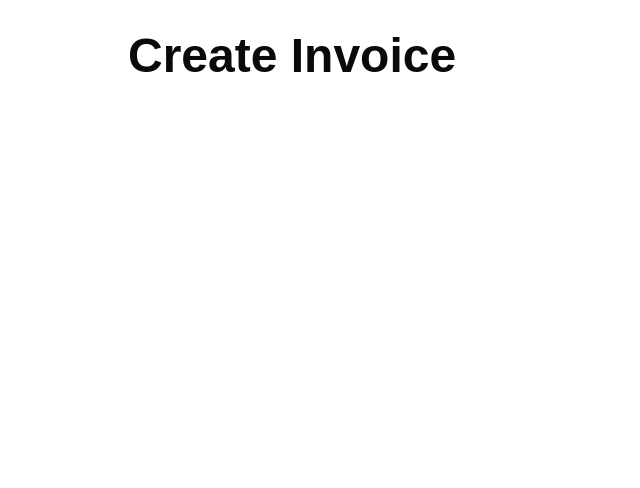
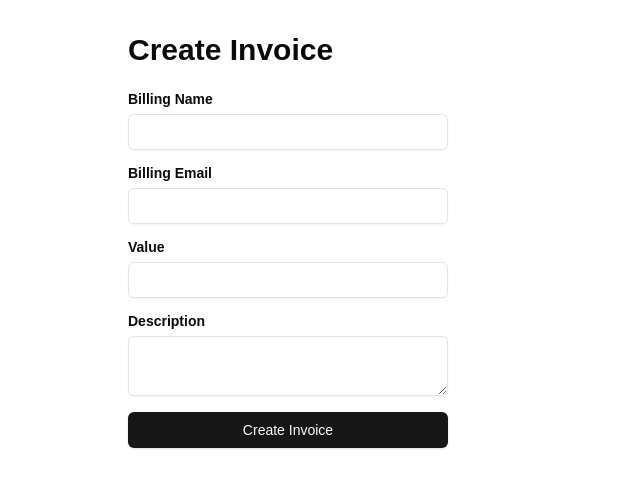
Before and after one commit to wangjiandev/my-invoicing-app, a Next.js app: page /invoices/new in a window 1280 px wide. Shown: the top 488 px of the page, without its empty margins (0-640 px from the left). Built offline with nearby package versions, Linux system fonts and the light colour scheme; no server answers; the database is empty.

Commit message:
chore: add drizzle

```diff
--- a/app/dashboard/page.tsx
+++ b/app/dashboard/page.tsx
@@ -17,7 +17,7 @@ export default function Page() {
   return (
     <main className="mx-auto my-8 flex h-full max-w-5xl flex-col gap-6">
       <div className="flex items-center justify-between">
-        <h1 className="text-5xl font-bold">Invoices</h1>
+        <h1 className="text-3xl font-bold">Invoices</h1>
         <div>
           <Button variant="ghost" className="inline-flex items-center gap-2" asChild>
             <Link href="/invoices/new">
--- a/app/invoices/new/page.tsx
+++ b/app/invoices/new/page.tsx
@@ -1,9 +1,49 @@
-export default function Page() {
+import { Label } from '@/components/ui/label'
+import { Textarea } from '@/components/ui/textarea'
+import { Input } from '@/components/ui/input'
+import { Button } from '@/components/ui/button'
+import { db } from '@/db'
+import { sql } from 'drizzle-orm'
+
+export default async function Page() {
+  const currentDatabase = await db.execute(sql`SELECT current_database()`)
+  console.log(currentDatabase)
   return (
     <main className="mx-auto my-8 flex h-full max-w-5xl flex-col gap-6">
       <div className="flex items-center justify-between">
-        <h1 className="text-5xl font-bold">Create Invoice</h1>
+        <h1 className="text-3xl font-bold">Create Invoice</h1>
       </div>
+      <form className="grid max-w-xs gap-4">
+        <div>
+          <Label htmlFor="name" className="mb-2 block font-semibold">
+            Billing Name
+          </Label>
+          <Input id="name" name="name" type="text" />
+        </div>
+        <div>
+          <Label htmlFor="email" className="mb-2 block font-semibold">
+            Billing Email
+          </Label>
+          <Input id="email" name="email" type="text" />
+        </div>
+        <div>
+          <Label htmlFor="value" className="mb-2 block font-semibold">
+            Value
+          </Label>
+          <Input id="value" name="value" type="text" />
+        </div>
+        <div>
+          <Label htmlFor="description" className="mb-2 block font-semibold">
+            Description
+          </Label>
+          <Textarea name="description" id="description" />
+        </div>
+        <div>
+          <Button className="w-full" type="submit">
+            Create Invoice
+          </Button>
+        </div>
+      </form>
     </main>
   )
 }
--- /dev/null
+++ b/components/ui/input.tsx
@@ -0,0 +1,22 @@
+import * as React from "react"
+
+import { cn } from "@/lib/utils"
+
+const Input = React.forwardRef<HTMLInputElement, React.ComponentProps<"input">>(
+  ({ className, type, ...props }, ref) => {
+    return (
+      <input
+        type={type}
+        className={cn(
+          "flex h-9 w-full rounded-md border border-input bg-transparent px-3 py-1 text-base shadow-sm transition-colors file:border-0 file:bg-transparent file:text-sm file:font-medium file:text-foreground placeholder:text-muted-foreground focus-visible:outline-none focus-visible:ring-1 focus-visible:ring-ring disabled:cursor-not-allowed disabled:opacity-50 md:text-sm",
+          className
+        )}
+        ref={ref}
+        {...props}
+      />
+    )
+  }
+)
+Input.displayName = "Input"
+
+export { Input }
--- /dev/null
+++ b/components/ui/label.tsx
@@ -0,0 +1,26 @@
+"use client"
+
+import * as React from "react"
+import * as LabelPrimitive from "@radix-ui/react-label"
+import { cva, type VariantProps } from "class-variance-authority"
+
+import { cn } from "@/lib/utils"
+
+const labelVariants = cva(
+  "text-sm font-medium leading-none peer-disabled:cursor-not-allowed peer-disabled:opacity-70"
+)
+
+const Label = React.forwardRef<
+  React.ElementRef<typeof LabelPrimitive.Root>,
+  React.ComponentPropsWithoutRef<typeof LabelPrimitive.Root> &
+    VariantProps<typeof labelVariants>
+>(({ className, ...props }, ref) => (
+  <LabelPrimitive.Root
+    ref={ref}
+    className={cn(labelVariants(), className)}
+    {...props}
+  />
+))
+Label.displayName = LabelPrimitive.Root.displayName
+
+export { Label }
--- /dev/null
+++ b/components/ui/textarea.tsx
@@ -0,0 +1,22 @@
+import * as React from "react"
+
+import { cn } from "@/lib/utils"
+
+const Textarea = React.forwardRef<
+  HTMLTextAreaElement,
+  React.ComponentProps<"textarea">
+>(({ className, ...props }, ref) => {
+  return (
+    <textarea
+      className={cn(
+        "flex min-h-[60px] w-full rounded-md border border-input bg-transparent px-3 py-2 text-base shadow-sm placeholder:text-muted-foreground focus-visible:outline-none focus-visible:ring-1 focus-visible:ring-ring disabled:cursor-not-allowed disabled:opacity-50 md:text-sm",
+        className
+      )}
+      ref={ref}
+      {...props}
+    />
+  )
+})
+Textarea.displayName = "Textarea"
+
+export { Textarea }
--- /dev/null
+++ b/db/index.ts
@@ -0,0 +1,11 @@
+import 'dotenv/config'
+import { drizzle } from 'drizzle-orm/node-postgres'
+import { Pool } from 'pg'
+import { Invoices } from '@/db/schema'
+
+const pool = new Pool({
+  connectionString: process.env.DATABASE_URL!,
+})
+const db = drizzle({ client: pool, schema: { Invoices } })
+
+export { db }
--- /dev/null
+++ b/db/schema.ts
@@ -0,0 +1,11 @@
+import { integer, pgEnum, pgTable, serial, text, timestamp } from 'drizzle-orm/pg-core'
+
+export const InvoiceStatusEnum = pgEnum('invoice_status', ['OPEN', 'PAID', 'VOID', 'UNCOLLECTIBLE'])
+
+export const Invoices = pgTable('invoices', {
+  id: serial('id').primaryKey().notNull(),
+  createdAt: timestamp('created_at').defaultNow().notNull(),
+  value: integer('value').notNull(),
+  description: text('description').notNull(),
+  status: InvoiceStatusEnum('status').default('OPEN').notNull(),
+})
```
Also changed, not shown: db/migrations/meta/0000_snapshot.json (added, +76 -0 lines), db/migrations/meta/_journal.json (added, +13 -0 lines), drizzle.config.ts (added, +11 -0 lines), package.json (+10 -1 lines), 2 other files (tests, documents, lock files or other folders).
